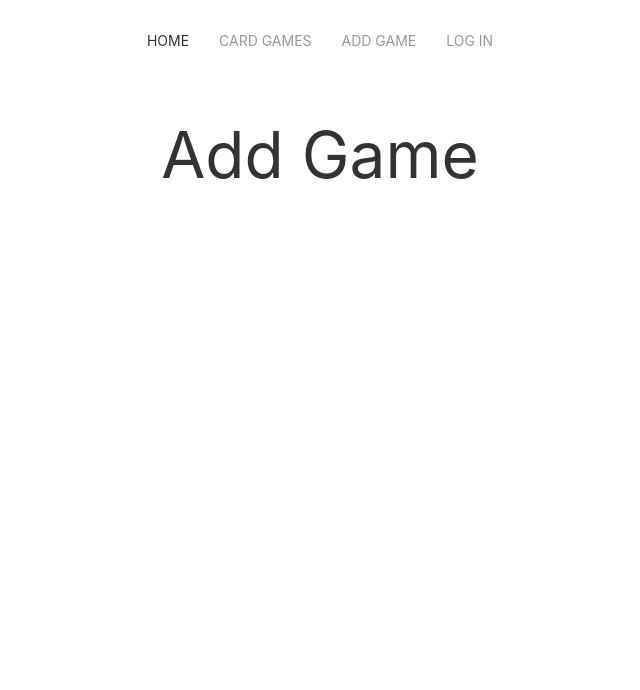
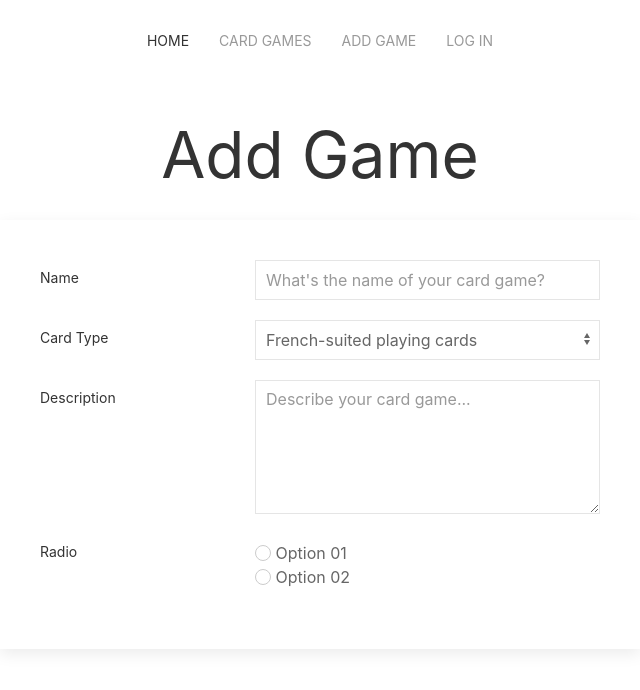
Before and after one commit to memoriesadrift/imse-card-game-db-app, a Next.js app in the folder app/: page /game/add in a window 1280 px wide. Shown: the top 690 px of the page, without its empty margins (320-960 px from the left). Built offline with nearby package versions, Linux system fonts and the light colour scheme.

Commit message:
Add Add Game page mock

```diff
--- a/app/pages/game/add.tsx
+++ b/app/pages/game/add.tsx
@@ -1,4 +1,5 @@
 import type { NextPage } from 'next'
+import CreateGame from '../../src/components/crud/CreateGame'
 import Navbar from '../../src/components/Navbar'
 
 const AddGame: NextPage = () => {
@@ -6,6 +7,7 @@ const AddGame: NextPage = () => {
     <>
       <Navbar />
       <h1 className="uk-heading-medium uk-text-center">Add Game</h1>
+      <CreateGame />
     </>
   )
 }
--- /dev/null
+++ b/app/src/components/crud/CreateGame.tsx
@@ -0,0 +1,43 @@
+import React from 'react'
+
+export default function CreateGame() {
+    return (
+        <div className='uk-card uk-card-default uk-width-1-2@m uk-align-center'>
+            <div className='uk-card-body'>
+                <form className="uk-form-horizontal uk-margin-medium">
+                    <div className="uk-margin">
+                        <label className="uk-form-label" htmlFor="form-horizontal-text">Name</label>
+                        <div className="uk-form-controls">
+                            <input className="uk-input" id="form-horizontal-text" type="text" placeholder="What's the name of your card game?"/>
+                        </div>
+                    </div>
+
+                    <div className="uk-margin">
+                        <label className="uk-form-label" htmlFor="form-horizontal-select">Card Type</label>
+                        <div className="uk-form-controls">
+                            <select className="uk-select" id="form-horizontal-select">
+                                <option>French-suited playing cards</option>
+                                <option>Other (specify in description)</option>
+                            </select>
+                        </div>
+                    </div>
+
+                    <div className="uk-margin">
+                        <label className="uk-form-label" htmlFor="form-horizontal-select">Description</label>
+                        <div className="uk-form-controls uk-margin">
+                            <textarea className="uk-textarea" rows={5} placeholder="Describe your card game..."/>
+                        </div>
+                    </div>
+
+                    <div className="uk-margin">
+                        <div className="uk-form-label">Radio</div>
+                        <div className="uk-form-controls uk-form-controls-text">
+                            <label><input className="uk-radio" type="radio" name="radio1"/> Option 01</label><br/>
+                            <label><input className="uk-radio" type="radio" name="radio1"/> Option 02</label>
+                        </div>
+                    </div>
+                </form>
+            </div>
+        </div>
+    )
+}
```
